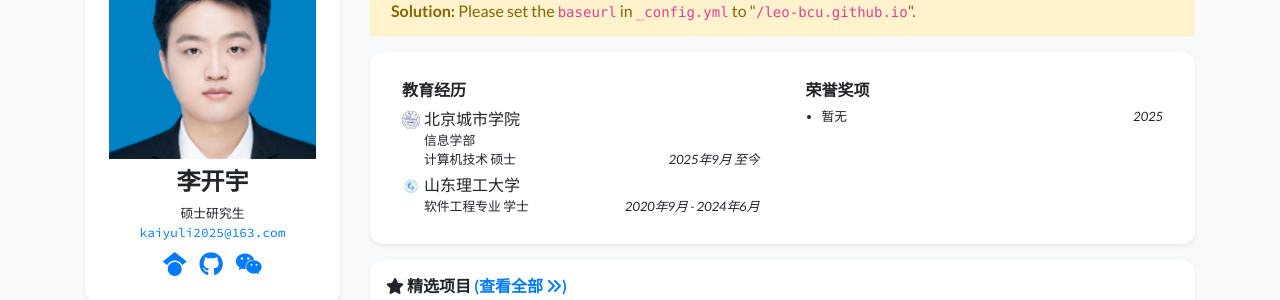
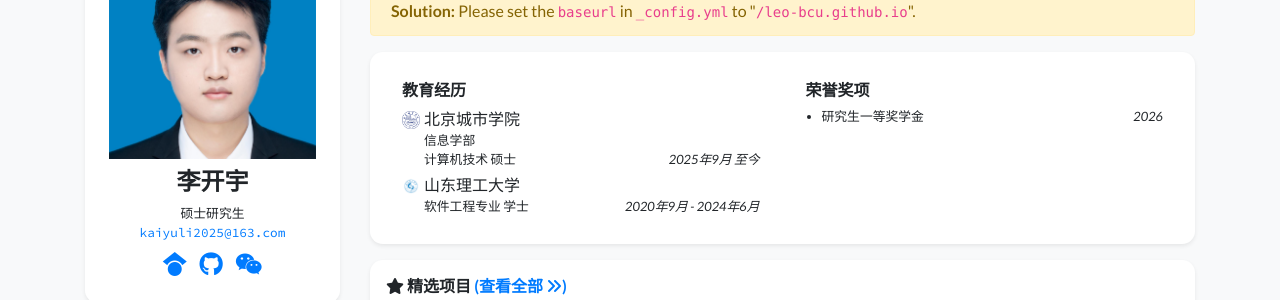
Before and after one commit to Leo-bcu/leo-bcu.github.io, a Jekyll site: the page built from index.html, in a window 1280 px wide and 900 px high, scrolled down 392 px. Shown: the part 152-452 px from the top of the window. Built offline with Jekyll 4.4.1, drawn with Linux system fonts in a browser that asks for light colours; nearby versions of some CDN libraries; a style sheet for code colours, icons or effects is not loaded.

Commit message:
Update profile.yml

```diff
--- a/_data/profile.yml
+++ b/_data/profile.yml
@@ -78,6 +78,6 @@ education:
 #   date_zh: 2019年9月 - 2021年7月
 
 awards:
-- name: None
-  name_zh: 暂无
-  date: 2025
+- name: National Scholarship for Graduate Students
+  name_zh: 研究生一等奖学金
+  date: 2026
```
